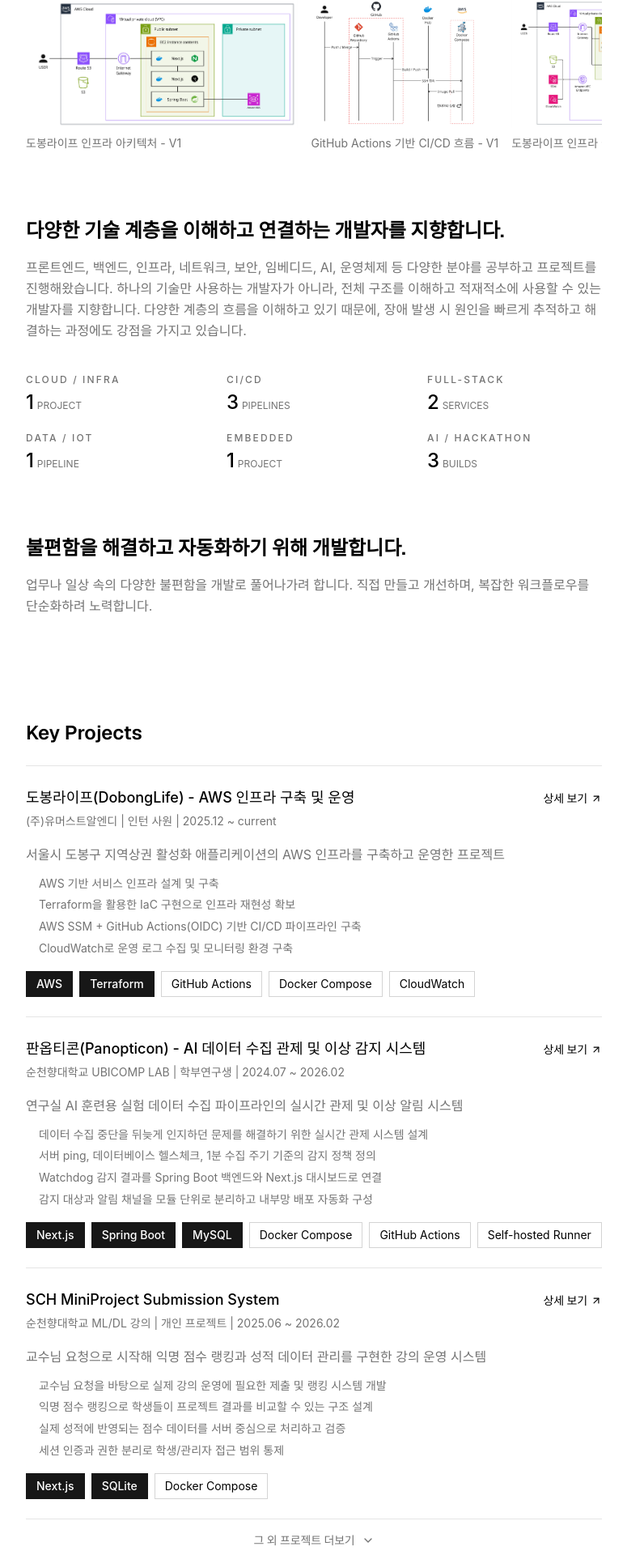
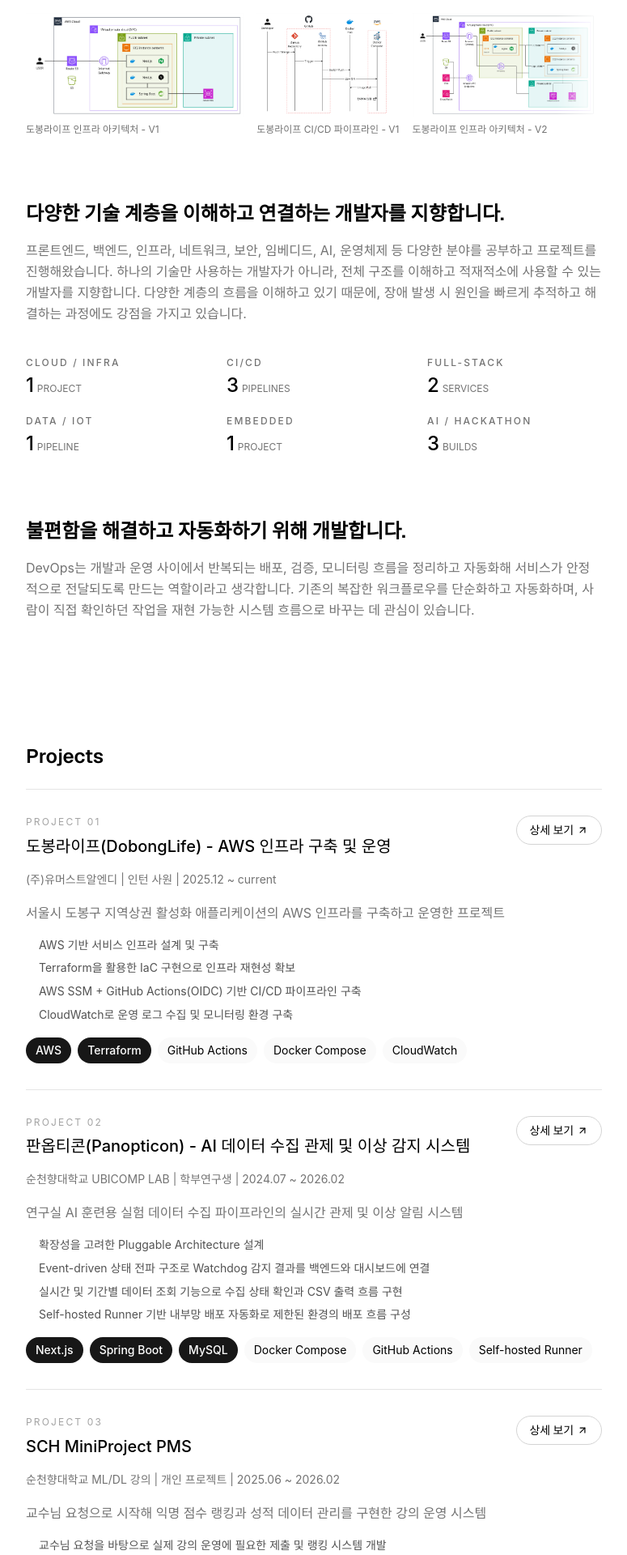
Before and after one commit to woojin2296/woojin2296.github.io, a Next.js app: page / in a window 1280 px wide. Shown: the part 556-2476 px from the top of the page at 81% size, without its empty margins (252-1027 px from the left). Built offline with nearby package versions, Linux system fonts and the light colour scheme; a web font is replaced by a local one.

Commit message:
Refine portfolio project presentation

```diff
--- a/app/page.tsx
+++ b/app/page.tsx
@@ -27,7 +27,7 @@
     {
       src: "/projects/dobonglife/Architecture - DobongLife CICD - V1.jpg",
       alt: "도봉라이프 V1 CI/CD 아키텍처 다이어그램",
-      caption: "GitHub Actions 기반 CI/CD 흐름 - V1",
+      caption: "도봉라이프 CI/CD 파이프라인 - V1",
       width: 4598,
       height: 3479,
     },
@@ -41,7 +41,7 @@
     {
       src: "/projects/dobonglife/Architecture - DobongLife CICD - V2.jpg",
       alt: "도봉라이프 V2 CI/CD 아키텍처 다이어그램",
-      caption: "GitHub Actions + SSM OIDC 기반 CI/CD 흐름 - V2",
+      caption: "도봉라이프 CI/CD 파이프라인 - V2",
       width: 5756,
       height: 2779,
     },
@@ -55,7 +55,7 @@
     {
       src: "/projects/panopticon/Architecture - Panopticon CICD.jpg",
       alt: "판옵티콘 self-hosted runner CI/CD 시퀀스 다이어그램",
-      caption: "판옵티콘 self-hosted runner CI/CD 흐름",
+      caption: "판옵티콘 CI/CD 파이프라인",
       width: 4765,
       height: 3357,
     },
@@ -95,7 +95,7 @@
           <p className="text-xs uppercase tracking-[0.22em] text-[#737373]">
             Portfolio 2026
           </p>
-          <h1 className="font-display text-4xl font-medium leading-[1.12] tracking-normal text-black">
+          <h1 className="font-display text-[48px] font-semibold leading-[1.04] tracking-normal text-black sm:text-[56px]">
             임우진 · Lim Woojin
           </h1>
           <p className="text-base font-normal leading-relaxed tracking-normal text-[#737373]">
@@ -117,7 +117,7 @@
               흐름을 고려하는 것을 우선시합니다.
             </p>
             <div className="relative">
-              <div className="flex gap-4 overflow-x-auto overflow-y-hidden pr-8 [scrollbar-width:none] [-webkit-overflow-scrolling:touch] [&::-webkit-scrollbar]:hidden">
+              <div className="flex gap-4 overflow-x-auto overflow-y-hidden pr-8 [scrollbar-width:none] [-webkit-mask-image:linear-gradient(to_right,black_calc(100%_-_56px),transparent)] [-webkit-overflow-scrolling:touch] [mask-image:linear-gradient(to_right,black_calc(100%_-_56px),transparent)] [&::-webkit-scrollbar]:hidden">
                 {architecturalDiagrams.map((diagram, index) => (
                   <figure key={index} className="shrink-0">
                     <ExpandableImage
@@ -126,10 +126,10 @@
                       width={diagram.width}
                       height={diagram.height}
                       unoptimized
-                      wrapperClassName="block h-40"
+                      wrapperClassName="block h-32"
                       className="h-full w-auto max-w-none object-contain object-top"
                     />
-                    <figcaption className="mt-2 text-sm font-normal leading-relaxed tracking-normal text-[#737373]">
+                    <figcaption className="mt-2 text-xs font-normal leading-[1.33] tracking-normal text-[#737373]">
                       {diagram.caption}
                     </figcaption>
                   </figure>
@@ -225,29 +225,38 @@
               불편함을 해결하고 자동화하기 위해 개발합니다.
             </h2>
             <p className="text-base font-normal leading-relaxed tracking-normal text-[#737373]">
-              업무나 일상 속의 다양한 불편함을 개발로 풀어나가려 합니다.{" "}
-              직접 만들고 개선하며, 복잡한 워크플로우를 단순화하려 노력합니다.
+              DevOps는 개발과 운영 사이에서 반복되는 배포, 검증, 모니터링
+              흐름을 정리하고 자동화해 서비스가 안정적으로 전달되도록 만드는
+              역할이라고 생각합니다. 기존의 복잡한 워크플로우를 단순화하고
+              자동화하며, 사람이 직접 확인하던 작업을 재현 가능한 시스템 흐름으로
+              바꾸는 데 관심이 있습니다.
             </p>
           </section>
         </section>
 
-        <section id="projects" className="py-16">
-          <SectionHeading>Key Projects</SectionHeading>
-          <div className="mt-6 border-b border-[#e5e5e5]">
+        <section id="projects" className="py-[88px]">
+          <SectionHeading>Projects</SectionHeading>
+
+          <div className="mt-6 divide-y divide-[#e5e5e5] border-y border-[#e5e5e5]">
             {keyProjects.map((project, index) => (
               <Link
                 key={index}
                 href={project.link}
                 aria-label={`${project.title} 프로젝트 상세 보기`}
-                className="group block cursor-pointer border-t border-[#e5e5e5] py-6 transition-colors focus-visible:outline focus-visible:outline-2 focus-visible:outline-offset-4 focus-visible:outline-black"
+                className="group block cursor-pointer py-8 focus-visible:outline focus-visible:outline-2 focus-visible:outline-offset-4 focus-visible:outline-black"
               >
-                <div>
-                  <div className="flex flex-col gap-2 sm:flex-row sm:items-baseline sm:justify-between">
-                    <h3 className="text-[18px] font-medium leading-relaxed tracking-normal text-black underline-offset-4 group-hover:underline">
-                      {project.title}
-                    </h3>
+                <div className="grid gap-4">
+                  <div className="flex flex-col gap-4 sm:flex-row sm:items-start sm:justify-between">
+                    <div>
+                      <p className="text-xs font-normal uppercase leading-[1.33] tracking-[0.18em] text-[#a3a3a3]">
+                        Project {String(index + 1).padStart(2, "0")}
+                      </p>
+                      <h3 className="mt-2 text-[20px] font-medium leading-[1.4] tracking-normal text-black underline-offset-4 group-hover:underline">
+                        {project.title}
+                      </h3>
+                    </div>
                     <div className="flex shrink-0 items-center">
-                      <span className="inline-flex items-center gap-1 text-sm font-medium leading-relaxed text-black">
+                      <span className="inline-flex h-9 items-center gap-1 rounded-full border border-[#d4d4d4] bg-white px-4 text-sm font-medium leading-none text-black">
                         상세 보기
                         <ArrowUpRight
                           className="h-3.5 w-3.5"
@@ -256,25 +265,25 @@
                       </span>
                     </div>
                   </div>
-                  <p className="mt-1 text-sm font-normal leading-relaxed tracking-normal text-[#737373]">
+                  <p className="text-sm font-normal leading-relaxed tracking-normal text-[#737373]">
                     {project.affiliation} | {project.position} |{" "}
                     {project.period}
                   </p>
-                  <p className="mt-4 text-base font-normal leading-relaxed tracking-normal text-[#737373]">
+                  <p className="text-base font-normal leading-relaxed tracking-normal text-[#737373]">
                     {project.description}
                   </p>
-                  <ul className="mt-3 grid gap-1 pl-4 text-sm font-normal leading-relaxed tracking-normal text-[#737373] marker:text-[#a3a3a3]">
+                  <ul className="grid gap-1.5 pl-4 text-sm font-normal leading-relaxed tracking-normal text-[#525252] marker:text-[#a3a3a3]">
                     {project.summary.map((text, index) => (
                       <li key={index}>{text}</li>
                     ))}
                   </ul>
-                  <div className="mt-4 flex flex-wrap gap-2">
+                  <div className="flex flex-wrap gap-2">
                     {project.techStack
                       .filter((skill) => skill.summary)
                       .map((skill, index) => (
                         <span
                           key={index}
-                          className={`inline-flex h-8 items-center border px-3 text-sm leading-none tracking-normal ${skill.primary ? "border-[#171717] bg-[#171717] font-medium text-white" : "border-[#d4d4d4] bg-white font-normal text-black"}`}
+                          className={`inline-flex h-8 items-center rounded-full px-3 text-sm leading-none tracking-normal ${skill.primary ? "bg-[#171717] font-medium text-white" : "bg-[#fafafa] font-normal text-black"}`}
                         >
                           {skill.name}
                         </span>
@@ -283,7 +292,7 @@
                 </div>
               </Link>
             ))}
-            <div className="flex items-center justify-center gap-2 border-t border-[#e5e5e5] py-4 text-sm font-medium text-[#737373]">
+            <div className="flex items-center justify-center gap-2 py-4 text-sm font-medium text-[#737373]">
               <span>그 외 프로젝트 더보기</span>
               <ChevronDown className="h-4 w-4 text-current" aria-hidden="true" />
             </div>
--- a/app/projects/panopticon/page.tsx
+++ b/app/projects/panopticon/page.tsx
@@ -21,10 +21,10 @@
   description:
     "연구실 AI 훈련용 실험 데이터 수집 파이프라인의 실시간 관제 및 이상 알림 시스템",
   summary: [
-    "데이터 수집 중단을 뒤늦게 인지하던 문제를 해결하기 위한 실시간 관제 시스템 설계",
-    "서버 ping, 데이터베이스 헬스체크, 1분 수집 주기 기준의 감지 정책 정의",
-    "Watchdog 감지 결과를 Spring Boot 백엔드와 Next.js 대시보드로 연결",
-    "감지 대상과 알림 채널을 모듈 단위로 분리하고 내부망 배포 자동화 구성",
+    "확장성을 고려한 Pluggable Architecture 설계",
+    "Event-driven 상태 전파 구조로 Watchdog 감지 결과를 백엔드와 대시보드에 연결",
+    "실시간 및 기간별 데이터 조회 기능으로 수집 상태 확인과 CSV 출력 흐름 구현",
+    "Self-hosted Runner 기반 내부망 배포 자동화로 제한된 환경의 배포 흐름 구성",
   ],
   techStack: [
     { name: "Next.js", primary: true, summary: true },
--- a/app/projects/sch-miniproject/page.tsx
+++ b/app/projects/sch-miniproject/page.tsx
@@ -7,14 +7,14 @@
 import { Check } from "lucide-react";
 
 export const metadata = {
-  title: "SCH MiniProject Submission System | Lim Woojin Portfolio",
+  title: "SCH MiniProject PMS | Lim Woojin Portfolio",
   description: "ML/DL 강의 과제 제출 및 랭킹 관리 시스템",
 };
 
 export const projectInfo = {
   link: "/projects/sch-miniproject/",
-  title: "SCH MiniProject Submission System",
-  titleProject: "SCH MiniProject 제출 및 랭킹 시스템",
+  title: "SCH MiniProject PMS",
+  titleProject: "SCH MiniProject PMS",
   affiliation: "순천향대학교 ML/DL 강의",
   position: "개인 프로젝트",
   period: "2025.06 ~ 2026.02",
@@ -90,11 +90,10 @@
               Project No.3
             </p>
             <h1 className="font-display text-4xl font-medium leading-[1.12] text-balance">
-              SCH MiniProject
+              SCH MiniProject PMS
             </h1>
             <p className="text-base leading-relaxed text-[#737373]">
-              교수님 요청으로 시작해 익명 점수 랭킹과 성적 데이터 관리를 구현한
-              강의 운영 시스템
+              학과 ML/DL 강의에서 사용하는 과제 제출 및 랭킹 관리 시스템
             </p>
           </div>
 
@@ -120,7 +119,7 @@
                 Role
               </p>
               <p className="mt-3 flex min-h-10 items-center justify-center text-sm font-medium text-black">
-                Solo <br /> Full-stack Developer
+                Full-stack Developer
               </p>
             </div>
           </section>
@@ -158,9 +157,8 @@
                 aria-hidden="true"
               />
               <span>
-                교수님 요청을 바탕으로 요구사항을 정리하고,{" "}
-                <strong className="font-medium text-black">1인 개발</strong>로
-                기능 범위 정의와 UI/UX 설계 수행
+                강의 운영에 필요한 요구사항을 정리하고, 제출/랭킹/관리 기능의
+                범위와 화면 흐름 설계
               </span>
             </li>
             <li className="flex gap-3 text-base font-normal leading-relaxed tracking-normal text-[#737373]">
@@ -169,8 +167,10 @@
                 aria-hidden="true"
               />
               <span>
-                학생용 제출/랭킹 화면과 관리자용 사용자, 점수, 공지, 로그 관리
-                화면 구현
+                학생용 제출/랭킹 화면과 관리자용 관리 화면의{" "}
+                <strong className="font-medium text-black">
+                  프론트엔드 UI/UX 설계 및 구현
+                </strong>
               </span>
             </li>
             <li className="flex gap-3 text-base font-normal leading-relaxed tracking-normal text-[#737373]">
@@ -179,8 +179,10 @@
                 aria-hidden="true"
               />
               <span>
-                SSR 기반 데이터 처리, 세션 인증, 권한 분리, 점수 검증, 파일
-                업로드 검증, 감사 로그를 포함한 백엔드 기능 개발
+                세션 인증, 권한 분리, 점수 검증, 파일 업로드 검증, 감사 로그 등{" "}
+                <strong className="font-medium text-black">
+                  백엔드 기능 개발
+                </strong>
               </span>
             </li>
             <li className="flex gap-3 text-base font-normal leading-relaxed tracking-normal text-[#737373]">
```
Also changed, not shown: app/_components/project-section-navigation.tsx (+4 -4 lines).
